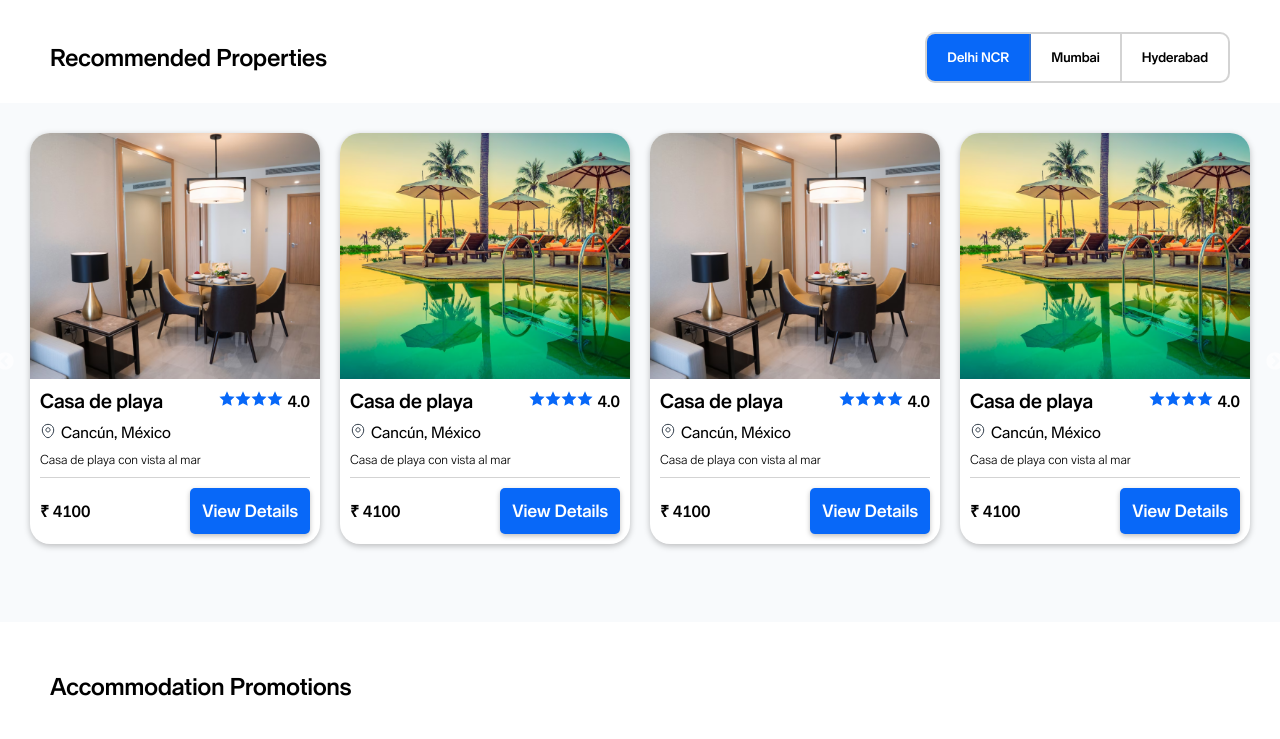
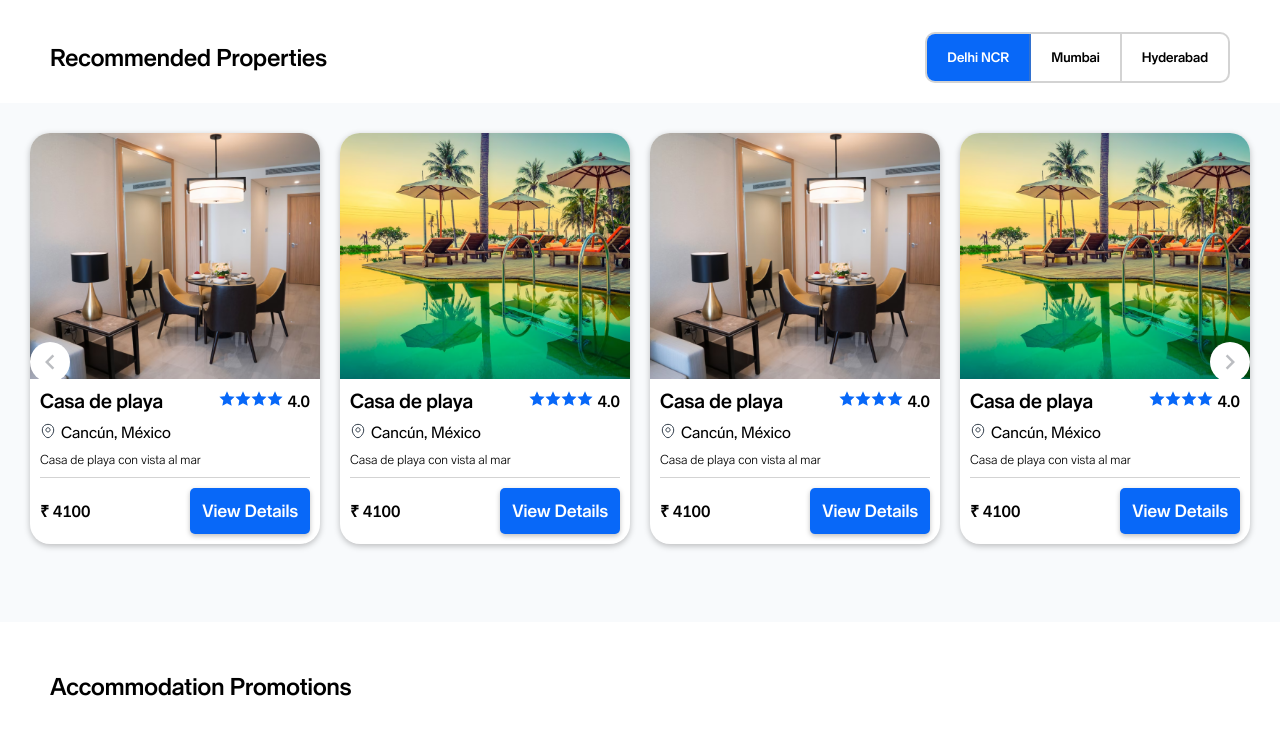
Before and after one commit to Ravi10000/loger-front-end, a React (Vite) app: page / in a window 1280 px wide. Shown: the part 1160-1899 px from the top of the page. Built offline with nearby package versions, Linux system fonts and the light colour scheme.

Commit message:
add custom arrows and dots in carousels

```diff
--- a/package.json
+++ b/package.json
@@ -9,7 +9,8 @@
     "lint": "eslint . --ext js,jsx --report-unused-disable-directives --max-warnings 0",
     "preview": "vite preview",
     "push": "git push origin master",
-    "pull": "git pull origin master"
+    "pull": "git pull origin master",
+    "postpush" : "git push github master"
   },
   "dependencies": {
     "@hookform/resolvers": "^3.2.0",
--- a/src/components/feedback-carousel/feedback-carousel.jsx
+++ b/src/components/feedback-carousel/feedback-carousel.jsx
@@ -6,26 +6,15 @@ import Slider from "react-slick";
 function FeedbackCarousel({ items, Component }) {
   const settings = {
     dots: true,
-    appendDots: (dots) => (
-      <div
-        className="dots-container"
-        style={{
-          width: "100%",
-          display: "flex",
-          height: "10px",
-          overflowY: "hidden",
-          justifyContent: "center",
-        }}
-      >
-        <div style={{ width: "80%" }}>{dots}</div>
-      </div>
-    ),
+    customPaging: function (i) {
+      return <></>;
+    },
     dotsClass: "slick-dots slick-thumb",
     infinite: items.length > 4 ? true : false,
     speed: 500,
     slidesToShow: 2,
     slidesToScroll: 2,
-    arrows: true,
+    arrows: false,
     draggable: true,
     initialSlide: 0,
     responsive: [
@@ -39,7 +28,6 @@ function FeedbackCarousel({ items, Component }) {
     ],
   };
   return (
-    // <div style={{ borderRadius: "20px" }}>
     <Slider {...settings}>
       {items.map((item) => (
         <div key={item?._id}>
@@ -55,7 +43,6 @@ function FeedbackCarousel({ items, Component }) {
         </div>
       ))}
     </Slider>
-    // </div>
   );
 }
 
--- a/src/components/property-carousel/property-carousel.jsx
+++ b/src/components/property-carousel/property-carousel.jsx
@@ -4,6 +4,7 @@ import "slick-carousel/slick/slick-theme.css";
 import Slider from "react-slick";
 import { properties } from "#data/properties.info";
 import PropertyCard from "#components/property-card/property-card";
+import { MdOutlineKeyboardArrowRight } from "react-icons/md";
 
 function PropertyCarousel({ items, Component, propertyType }) {
   const settings = {
@@ -38,6 +39,8 @@ function PropertyCarousel({ items, Component, propertyType }) {
         },
       },
     ],
+    nextArrow: <NextArrow />,
+    prevArrow: <PrevArrow />,
   };
   return (
     // <div style={{ borderRadius: "20px" }}>
@@ -54,4 +57,18 @@ function PropertyCarousel({ items, Component, propertyType }) {
   );
 }
 
+export function NextArrow({ onClick }) {
+  return (
+    <div onClick={onClick} className={`${styles.arrow} ${styles.next}`}>
+      <MdOutlineKeyboardArrowRight className={styles.icon} />
+    </div>
+  );
+}
+export function PrevArrow({ onClick }) {
+  return (
+    <div onClick={onClick} className={`${styles.arrow} ${styles.prev}`}>
+      <MdOutlineKeyboardArrowRight className={styles.icon} />
+    </div>
+  );
+}
 export default PropertyCarousel;
--- a/src/components/property-carousel/property-carousel.module.scss
+++ b/src/components/property-carousel/property-carousel.module.scss
@@ -0,0 +1,27 @@
+.arrow {
+  background: #fff;
+  height: 40px;
+  width: 40px;
+  display: grid;
+  place-items: center;
+  border-radius: 50%;
+  position: absolute;
+  top: 50%;
+  transform: translateY(-50%);
+  z-index: 1;
+  cursor: pointer;
+  &.next {
+    right: 10px;
+  }
+  &.prev {
+    left: 10px;
+    .icon {
+      transform: rotate(180deg);
+    }
+  }
+  .icon {
+    color: #bbbdc1;
+    height: 30px;
+    width: fit-content;
+  }
+}
--- a/src/pages/home/home.page.jsx
+++ b/src/pages/home/home.page.jsx
@@ -55,7 +55,10 @@ function HomePage() {
         </div>
       </div>
       <section className={styles.section}>
-        <div className={styles.carouselContainer}>
+        <div
+          className={styles.carouselContainer}
+          // style={{ padding: "20px", outline: "2px solid red" }}
+        >
           <PropertyCarousel items={properties} Component={PropertyCard} />
         </div>
       </section>
```
